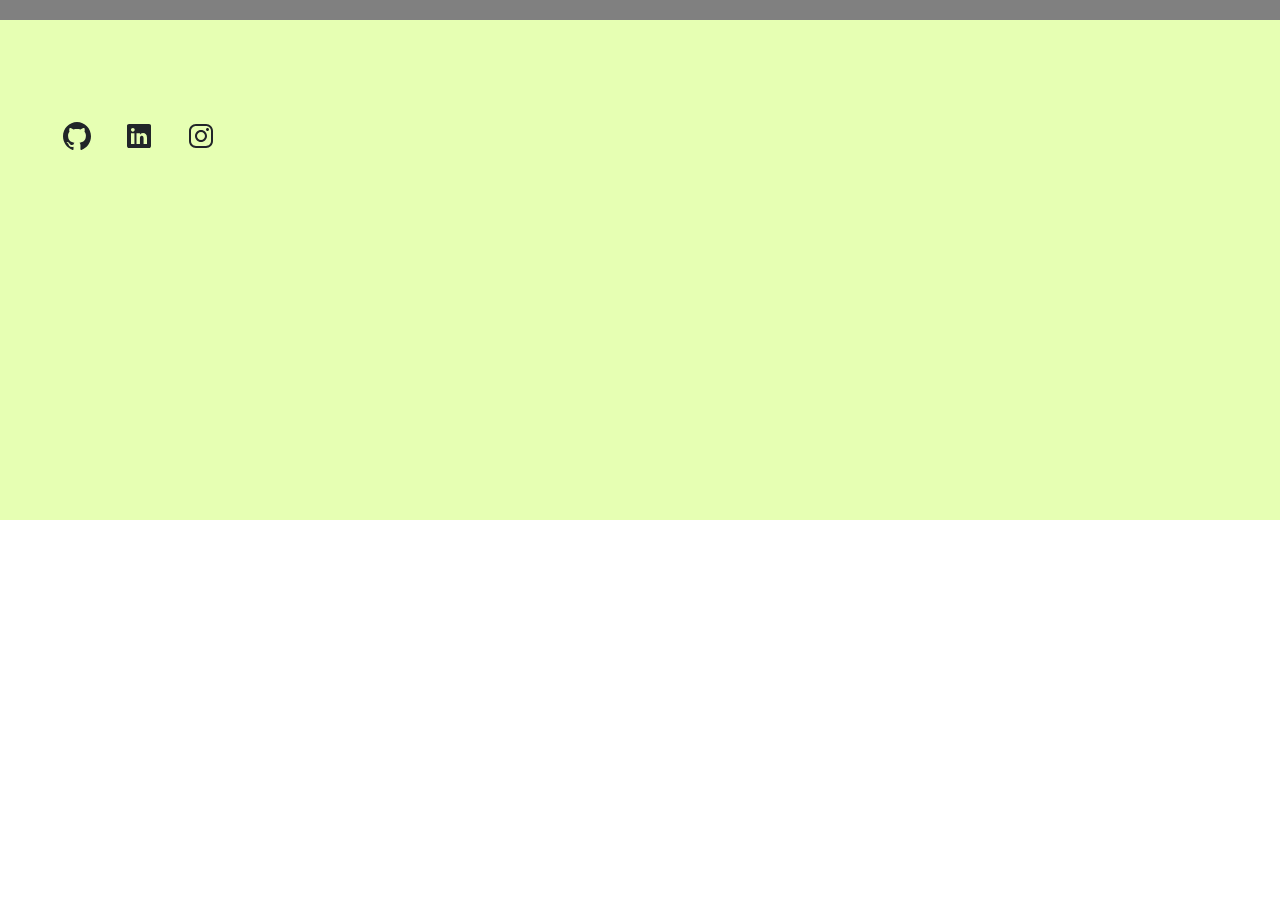
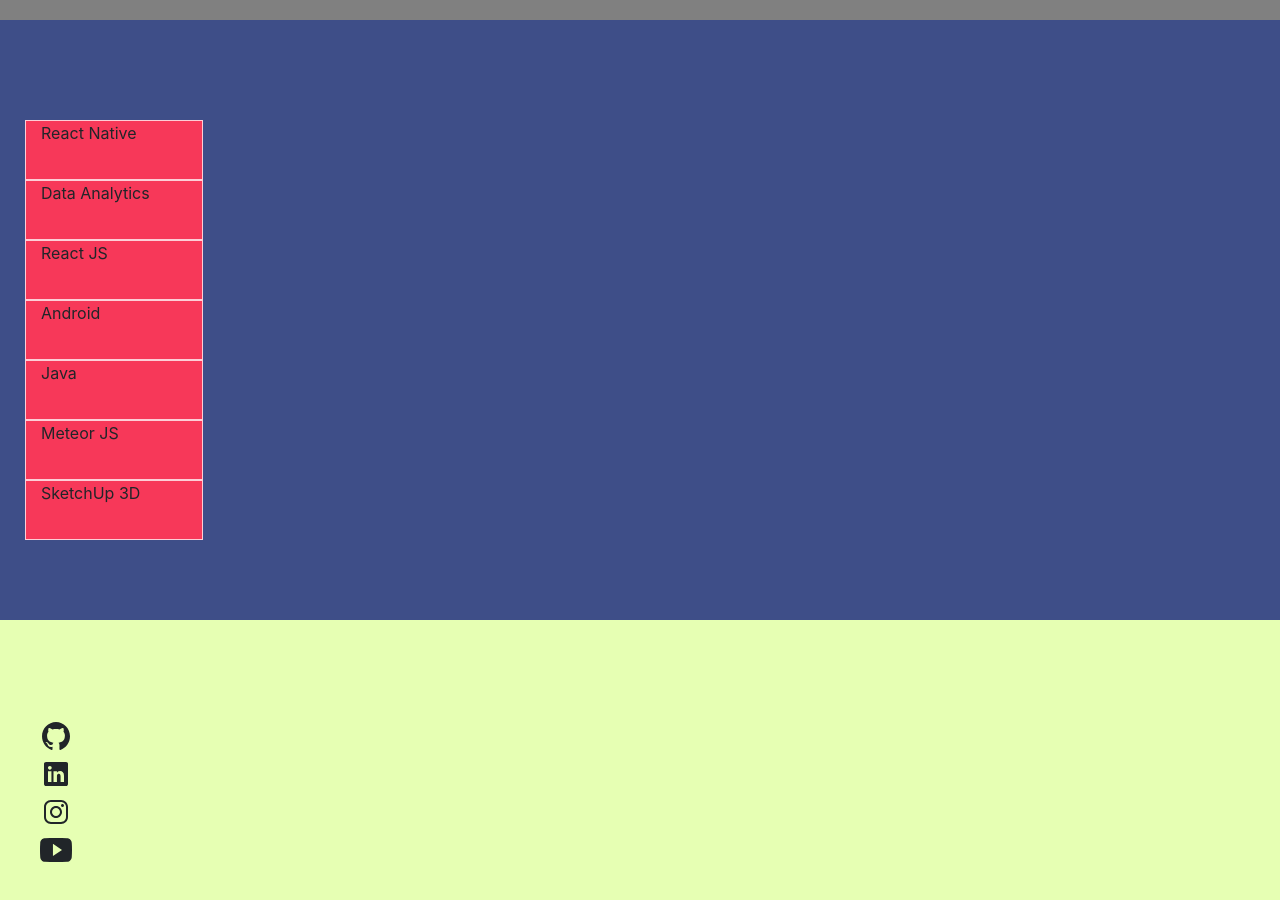
Before and after one commit to Vikhyat5/vikhyat5.github.io, a plain HTML site: page index.html in a window 1280 px wide. Shown: the part 1220-2120 px from the top of the page. Before the commit the page ends 1740 px from the top, so only its background shows below. Drawn offline with nearby package versions, Linux system fonts and the light colour scheme; a web font is replaced by a local one.

Commit message:
Update index.html

```diff
--- a/index.html
+++ b/index.html
@@ -11,7 +11,6 @@
 <link href="https://fonts.googleapis.com/css?family=Dancing+Script&display=swap" rel="stylesheet">
 <script src="https://unpkg.com/ionicons@4.5.10-0/dist/ionicons.js"></script>
 <style>
-
 .container-fluid{
   padding:0px;
   overflow:hidden;
@@ -30,7 +29,6 @@ ul
 {
   list-style:none;
 }
-
 nav
 {
     position: fixed;
@@ -39,25 +37,23 @@ nav
     justify-content:center;
     top:60px;
 }
-
-ul
+#ulfornav
 {
        width:fit-content;
        margin:auto;
        list-style:none;
 }
-ul li
+#ulfornav li
 {
    float:left;
    margin-right:30px;
 }
-ul li a
+#ulfornav li a
 {
    color:#fff;
    text-decoration:none;
 }
-
-ul li a:hover
+#ulfornav li a:hover
 {
    text-decoration:underline;
 }
@@ -79,7 +75,6 @@ ul li a:hover
   color:#fff;
   display:flex;
   justify-content:center;
-
 }
 #about
 {
@@ -90,21 +85,24 @@ ul li a:hover
 
   height:500px;
   background-color:#e6ffb3;
-
 }
-
+#projects
+{
+	height:600px;
+	background-color:#3e4e88;
+}
 </style>
 </head>
 
 <body>
 <div class="container-fluid">
     <section id="homepage" style="padding:0px" >
-          <nav>
-                 <ul>
+          <nav id="navforhome">
+                 <ul id="ulfornav">
                    <li><a href="#home">HOME</a></li>
                    <li><a href="#about">ABOUT</a></li>
-                   <li><a href="#portfolio">PORTFOLIO</a></li>
-                   <li><a href="#connect">CONNECT</a></li>
+                   <li><a href="#projects">PORTFOLIO</a></li>
+                   <li><a href="#contact">CONNECT</a></li>
                  </ul>
              </nav>
                <div class="col-sm-12" style="height:10px;"></div>
@@ -128,6 +126,26 @@ ul li a:hover
 		  </div>
 	 </div>
   </section>
+  <section class="col-sm-12" id="projects" style="padding:0px">
+     <div class="col-sm-12" style="height:100px"></div>
+  	  <div class="row" style="padding:0px">
+  	  	  <div class="col-sm-2" style="padding:0px">
+
+  	  	  	  	 <ul style="width:100%;" style="padding:0px">
+  	  	  	  	 	<li><div class="col-sm-12" style="height:60px; background-color:#f73859; border:1px solid #fdced6;">React Native</div></li>
+  	  	  	  	 	<li><div class="col-sm-12" style="height:60px; background-color:#f73859; border:1px solid #fdced6;">Data Analytics</div></li>
+  	  	  	  	 	<li><div class="col-sm-12" style="height:60px; background-color:#f73859; border:1px solid #fdced6;">React JS</div></li>
+  	  	  	  	 	<li><div class="col-sm-12" style="height:60px; background-color:#f73859; border:1px solid #fdced6;">Android</div></li>
+  	  	  	  	 	<li><div class="col-sm-12" style="height:60px; background-color:#f73859; border:1px solid #fdced6;">Java</div></li>
+  	  	  	  	 	<li><div class="col-sm-12" style="height:60px; background-color:#f73859; border:1px solid #fdced6;">Meteor JS</div></li>
+
+  	  	  	  	 	<li><div class="col-sm-12" style="height:60px; background-color:#f73859; border:1px solid #fdced6;">SketchUp 3D</div></li>
+  	  	  	  	 </ul>
+
+  	  	  </div>
+  	  	  <div class="col-sm-9"></div>
+  	  </div>
+  </section>
   <section  id="contact" class="col-sm-12" style="padding:0px">
         <div class="col-sm-12" style="padding:0px; height:100px;"></div>
 		<div class="row">
@@ -136,11 +154,15 @@ ul li a:hover
 				     <li><ion-icon name="logo-github" size="large"></ion-icon></li>
 					 <li><ion-icon name="logo-linkedin" size="large"></ion-icon></li>
 					 <li><ion-icon name="logo-instagram" size="large"></ion-icon></li>
-					 <li></li>
+					 <li><ion-icon name="logo-youtube" size="large"></ion-icon></li>
 				 </ul>
 			 </div>
-			 <div class="col-sm-3"></div>
-			 <div class="col-sm-6"></div>
+			 <div class="col-sm-3">
+
+			 </div>
+			 <div class="col-sm-6">
+
+			 </div>
 		</div>
   </section>
 </div>
```
